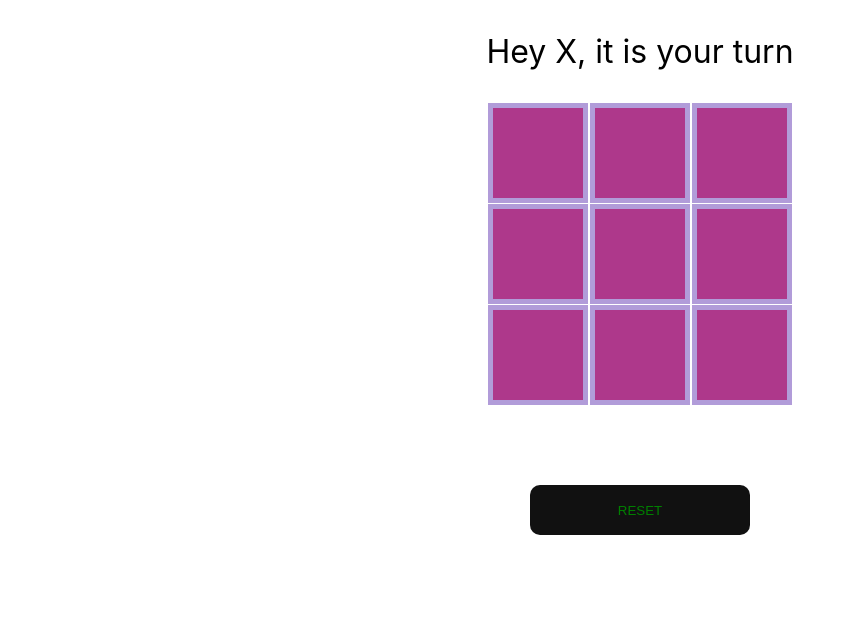
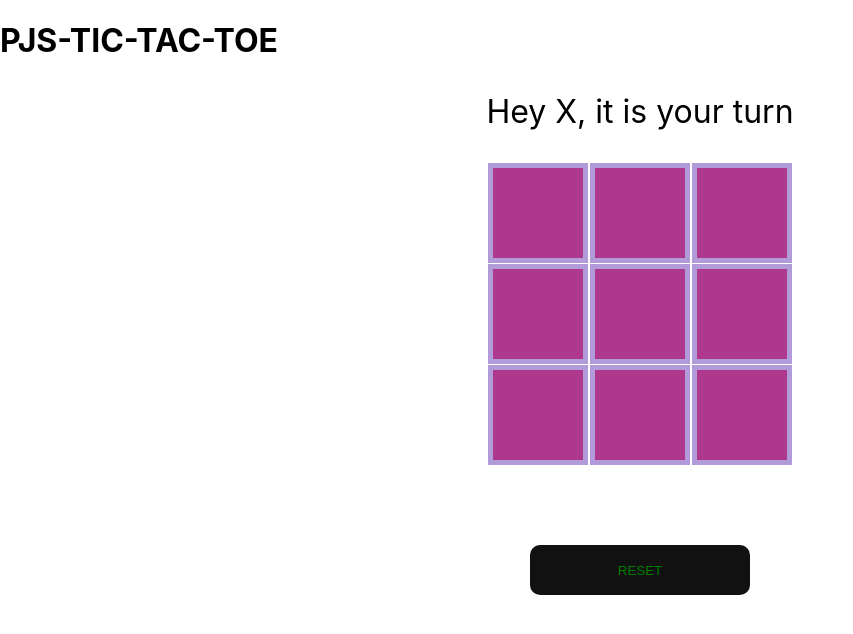
Before and after one commit to PJSalter/pjs-tic-tac-toe, a Next.js app: page / in a window 1280 px wide. Shown: the top 634 px of the page, without its empty margins (0-853 px from the left). Built offline with nearby package versions, Linux system fonts and the light colour scheme.

Commit message:
add title component on home page

```diff
--- a/pages/index.tsx
+++ b/pages/index.tsx
@@ -1,4 +1,5 @@
 import Head from "next/head";
+import GameTitle from "../components/GameTitle";
 // import Image from "next/image";
 import Board from "../containers/Board";
 // import * as styles from "../styles/Home.module.css";
@@ -12,7 +13,7 @@ export default function Home() {
         <meta name="description" content="Generated by create next app" />
         <link rel="icon" href="/favicon.ico" />
       </Head>
-
+      <GameTitle />
       {/* <main className="main"> */}
       <main>
         <Board />
```
